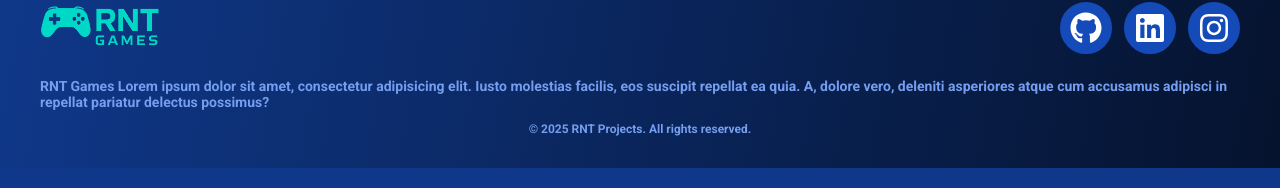
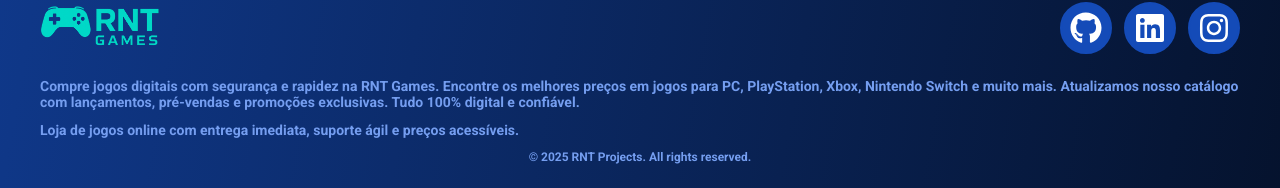
Before and after one commit to RNT13/rnt-games, a Next.js app: page / in a window 1280 px wide. Shown: the part 694-882 px from the top of the page. Built offline with nearby package versions, Linux system fonts and the light colour scheme; no server answers.

Commit message:
Update: - troca do texto d o footer

```diff
--- a/src/components/layout/Footer/Footer.tsx
+++ b/src/components/layout/Footer/Footer.tsx
@@ -35,7 +35,10 @@ export default function Footer() {
         <FooterUl>
           <ColumnDiv>
             <FooterText>
-              RNT Games Lorem ipsum dolor sit amet, consectetur adipisicing elit. Iusto molestias facilis, eos suscipit repellat ea quia. A, dolore vero, deleniti asperiores atque cum accusamus adipisci in repellat pariatur delectus possimus?
+              Compre jogos digitais com segurança e rapidez na RNT Games. Encontre os melhores preços em jogos para PC, PlayStation, Xbox, Nintendo Switch e muito mais. Atualizamos nosso catálogo com lançamentos, pré-vendas e promoções exclusivas. Tudo 100% digital e confiável.
+            </FooterText>
+            <FooterText>
+              Loja de jogos online com entrega imediata, suporte ágil e preços acessíveis.
             </FooterText>
             <FooterCopy>
               &copy; {year ?? ""} RNT Projects. All rights reserved.
```
